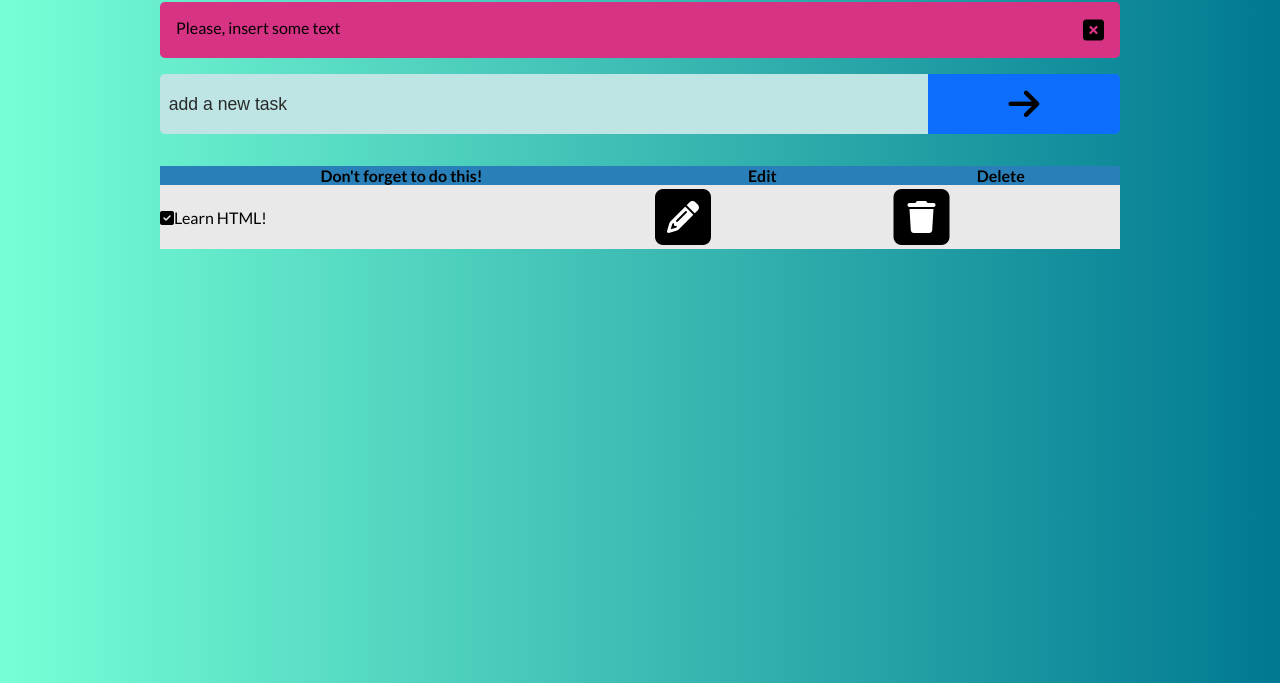
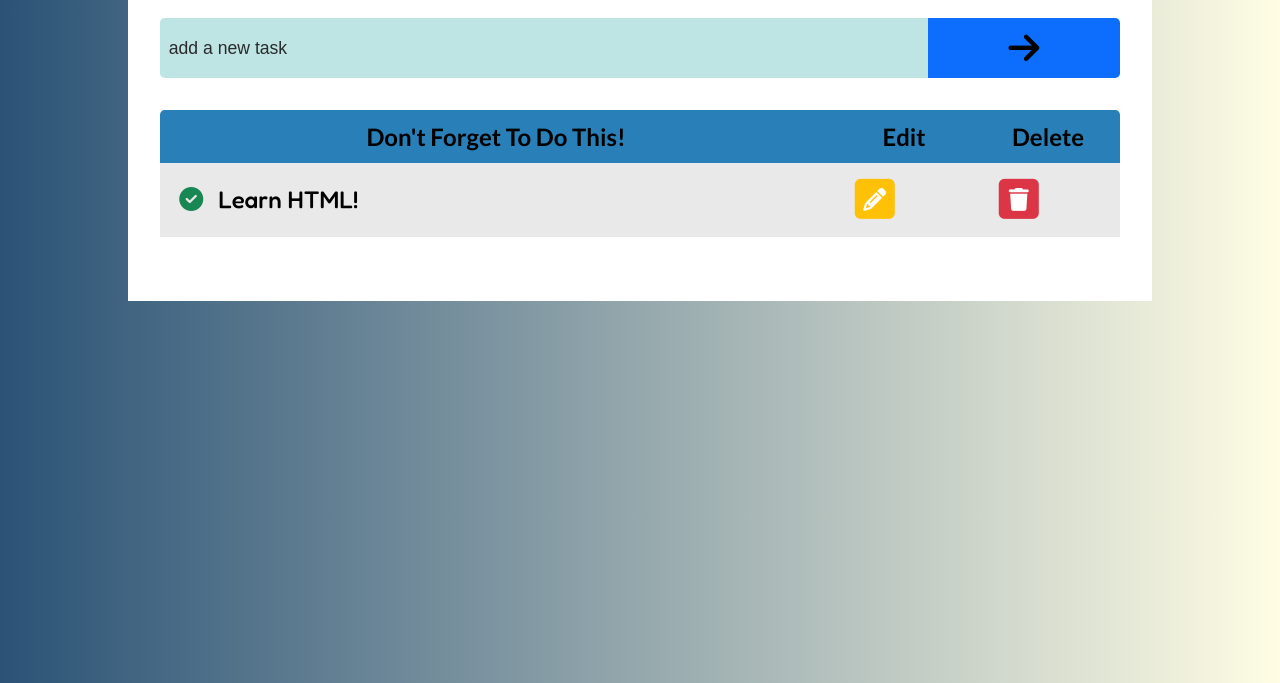
Before and after one commit to Vickingoo/training-javascript-DOM, a plain HTML site: page index.html in a window 1280 px wide. Shown: the part 245-928 px from the top of the page. Drawn offline with Linux system fonts and the light colour scheme; a web font is replaced by a local one.

Commit message:
style sheet ready

```diff
--- a/css/style.css
+++ b/css/style.css
@@ -1,4 +1,4 @@
-@import url("https://fonts.googleapis.com/css2?family=Fredoka:wght@300;500;700&family=Lato:wght@300;400;700&family=Smooch+Sans:wght@300;400;700&display=swap");
+@import url("https://fonts.googleapis.com/css2?family=Fredoka:wght@300;500;700&family=Lato:wght@300;400;700&family=Smooch+Sans:wght@300;500;700&display=swap");
 :root {
   -webkit-box-sizing: border-box;
           box-sizing: border-box;
@@ -20,11 +20,11 @@ body {
   width: 100%;
   height: 100vh;
   font-family: "Lato", sans-serif;
-  background: #007991;
+  background: #2b6495;
   /* fallback for old browsers */
   /* Chrome 10-25, Safari 5.1-6 */
-  background: -webkit-gradient(linear, left top, right top, from(#78ffd6), to(#007991));
-  background: linear-gradient(to right, #78ffd6, #007991);
+  background: -webkit-gradient(linear, right top, left top, from(#fffde4), to(#2b5376));
+  background: linear-gradient(to left, #fffde4, #2b5376);
   /* W3C, IE 10+/ Edge, Firefox 16+, Chrome 26+, Opera 12+, Safari 7+ */
 }
 
@@ -34,6 +34,7 @@ h1 {
 }
 
 .main {
+  background-color: white;
   width: 80%;
   margin: 10% auto;
   padding: 2em;
@@ -94,7 +95,7 @@ h1 {
           transform: translateX(10px);
 }
 
-.main label input {
+.main input {
   display: block;
   width: 80%;
   background-color: #bee5e3;
@@ -107,28 +108,28 @@ h1 {
   transition: all 0.15s ease-in-out;
 }
 
-.main label input::-webkit-input-placeholder {
+.main input::-webkit-input-placeholder {
   color: #292a2b;
 }
 
-.main label input:-ms-input-placeholder {
+.main input:-ms-input-placeholder {
   color: #292a2b;
 }
 
-.main label input::-ms-input-placeholder {
+.main input::-ms-input-placeholder {
   color: #292a2b;
 }
 
-.main label input::placeholder {
+.main input::placeholder {
   color: #292a2b;
 }
 
-.main label input:focus {
+.main input:focus {
   border: 5px solid transparent;
   border-radius: 0.3rem;
-  background-color: #fff;
-  -webkit-box-shadow: 0 0 0 0.25rem rgba(13, 110, 253, 0.25);
-          box-shadow: 0 0 0 0.25rem rgba(13, 110, 253, 0.25);
+  background-color: white;
+  -webkit-box-shadow: 0 0 0 0 0.25rem rgba(13, 110, 253, 0.25);
+          box-shadow: 0 0 0 0 0.25rem rgba(13, 110, 253, 0.25);
 }
 
 .main .alert {
@@ -148,12 +149,12 @@ h1 {
   -webkit-box-align: start;
       -ms-flex-align: start;
           align-items: flex-start;
-  -webkit-transition: all 0.3s linear;
-  transition: all 0.3s linear;
+  -webkit-transition: all 0, 3s linear;
+  transition: all 0, 3s linear;
 }
 
 .main .alert .fa-square-xmark {
-  font-size: 1.5rem;
+  font-size: 1.9rem;
 }
 
 .main .alert .fa-square-xmark:hover {
@@ -169,14 +170,93 @@ table {
 }
 
 table tr {
-  background-color: #f6f6f6;
+  background: #f6f6f6;
 }
 
 table tr:nth-of-type(odd) {
-  background-color: #e9e9e9;
+  background: #e9e9e9;
 }
 
 table th {
-  background-color: #2980b9;
+  background: #2980b9;
+  padding: 0.5em;
+  font-weight: fWeight(bold);
+  font-size: 1.5rem;
+  text-transform: capitalize;
+}
+
+table th:first-child {
+  border-top-left-radius: 0.3rem;
+}
+
+table th:last-child {
+  border-top-right-radius: 0.3rem;
+}
+
+table td {
+  font-family: "Fredoka", sans-serif;
+  padding: 0.8em;
+}
+
+table td:first-child {
+  width: 70%;
+  font-size: 1.5rem;
+}
+
+table td:nth-child(2),
+table td:nth-child(3) {
+  width: 15%;
+  font-size: 1.1rem;
+}
+
+table .fa-2x {
+  font-size: 1.3em;
+  color: #ffc107;
+  -webkit-transition: all 0.3s ease-in-out;
+  transition: all 0.3s ease-in-out;
+}
+
+table .fa-2x:hover {
+  font-size: 1.3em;
+  color: #ffca2c;
+  -webkit-transform: scale(1.2);
+          transform: scale(1.2);
+}
+
+table td:nth-child(3) .fa-2x {
+  color: #dc3545;
+}
+
+table td:nth-child(3) .fa-2x:hover {
+  color: #bb2d3b;
+}
+
+table .fa-circle-check {
+  color: #198754;
+  margin-right: 15px;
+  -webkit-transition: all 0.3s ease-in-out;
+  transition: all 0.3s ease-in-out;
+}
+
+table .fa-circle-check:hover {
+  color: #20c997;
+  -webkit-transform: scale(1.2);
+          transform: scale(1.2);
+}
+
+.dismissible {
+  opacity: 0 !important;
+  height: 0 !important;
+  padding: 0 !important;
+  -webkit-transition: all 0.3s linear;
+  transition: all 0.3s linear;
+}
+
+.editable {
+  background-color: #fff;
+  display: inline-block;
+  padding: .3em;
+  border-radius: .3rem;
+  margin-top: .3em;
 }
 /*# sourceMappingURL=style.css.map */
--- a/index.html
+++ b/index.html
@@ -43,7 +43,7 @@
             <tbody>
               <tr>
                 <td>
-                  <i class="fa-solid fa-square-check"></i
+                  <i class="fa-solid fa-circle-check"></i
                   ><span contenteditable="true" class="task">Learn HTML!</span>
                 </td>
                 <td>
```
Also changed, not shown: 1 other file.
